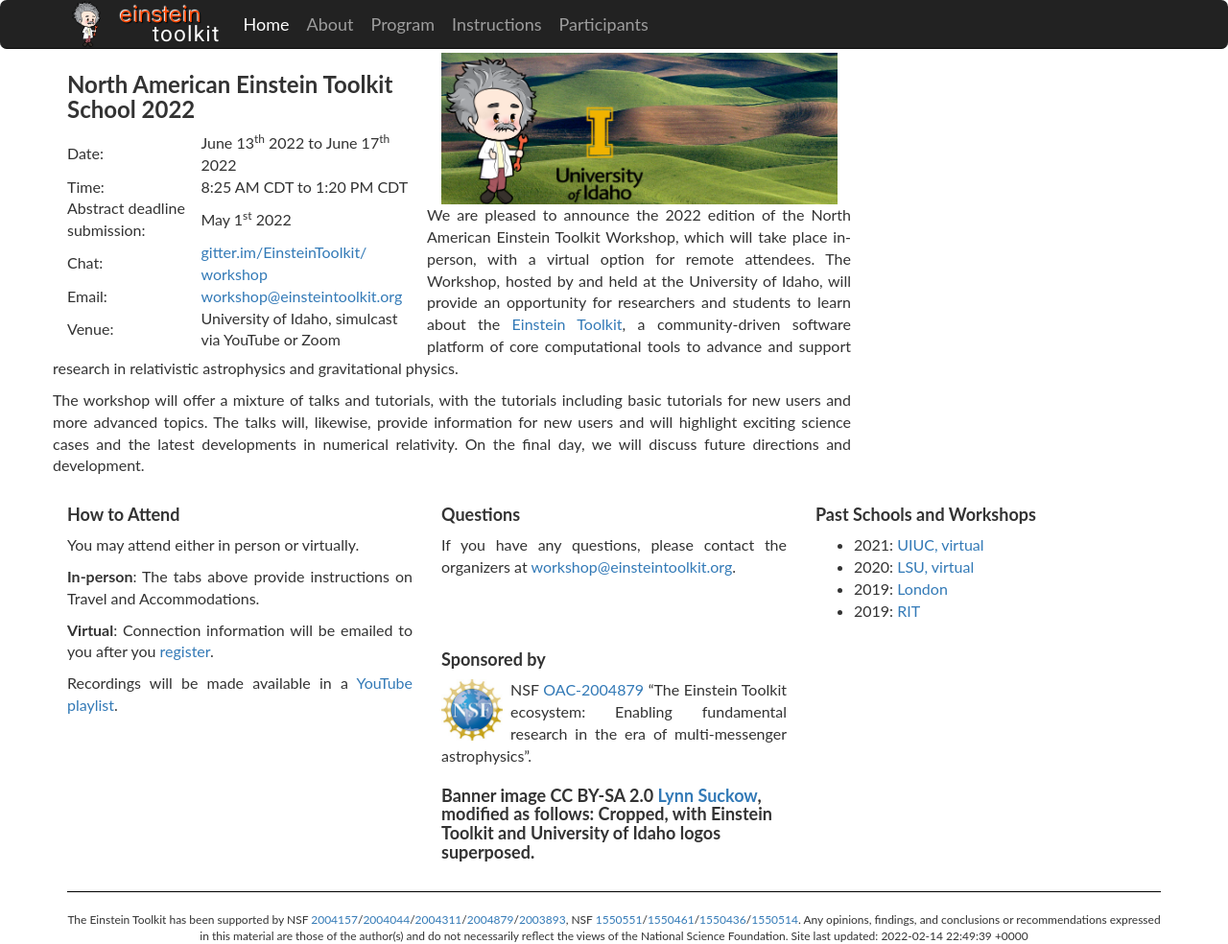
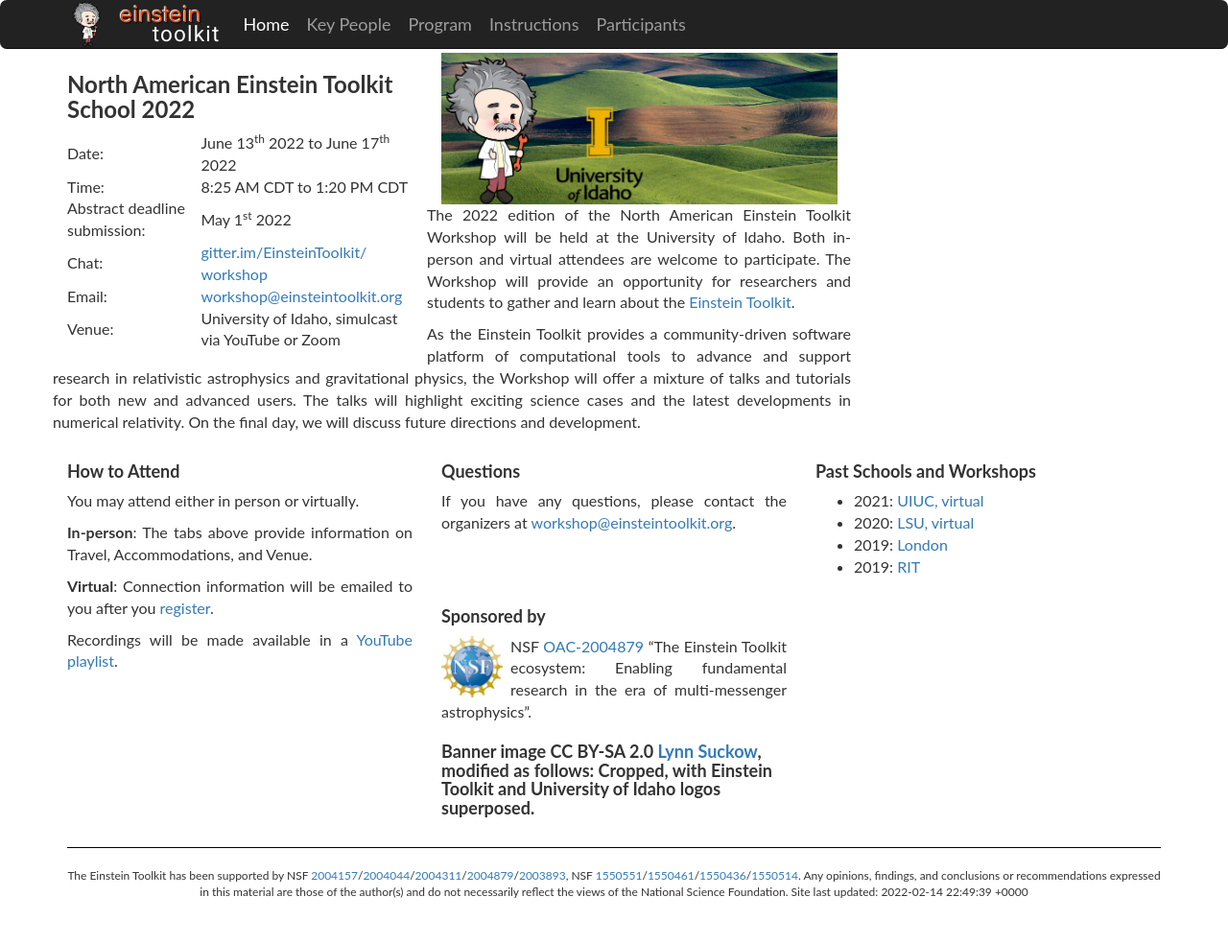
Before and after one commit to EinsteinToolkit/et2022uidaho, a Jekyll site: the page built from index.md, in a window 1280 px wide and 984 px high. Shown: the whole window at 96% size. Built offline with Jekyll 4.4.1, drawn with Linux system fonts in a browser that asks for light colours.

Commit message:
Improve wording

```diff
--- a/_includes/navbar.html
+++ b/_includes/navbar.html
@@ -34,7 +34,7 @@ window.onload = function () {
 
     <ul class="nav navbar-nav">
       <li ><a class="main-menu {% if page.url == '/' %}main-menu-active{% endif %}" href="{{base}}/index.html">Home</a></li>
-      <li ><a class="main-menu {% if page.url == '/about.html' %}main-menu-active{% endif %}" href="{{base}}/about.html">About</a></li>
+      <li ><a class="main-menu {% if page.url == '/key_people.html' %}main-menu-active{% endif %}" href="{{base}}/key_people.html">Key People</a></li>
       <li ><a class="main-menu {% if page.url == '/program.html' %}main-menu-active{% endif %}" href="{{base}}/program.html">Program</a></li>
       <li ><a class="main-menu {% if page.url == '/instructions.html' %}main-menu-active{% endif %}" href="{{base}}/instructions.html">Instructions</a></li>
       <li ><a class="main-menu {% if page.url == '/participants.html' %}main-menu-active{% endif %}" href="{{base}}/participants.html">Participants</a></li>
--- a/index.md
+++ b/index.md
@@ -24,19 +24,17 @@ Venue:&nbsp;  | University of Idaho, simulcast via YouTube or Zoom
 </div>
 
 <div markdown="1">
-We are pleased to announce the 2022 edition of the North American
-Einstein Toolkit Workshop, which will take place in-person, with a
-virtual option for remote attendees. The Workshop, hosted by and held at the University of
-Idaho, will provide an opportunity for researchers and students to
-learn about the [Einstein Toolkit](https://einsteintoolkit.org/), a
-community-driven software platform of core computational tools to advance
-and support research in relativistic astrophysics and gravitational
-physics.
+The 2022 edition of the North American Einstein Toolkit Workshop will be held
+at the University of Idaho. Both in-person and virtual attendees are welcome to
+participate. The Workshop
+will provide an opportunity for researchers and students to gather and
+learn about the [Einstein Toolkit](https://einsteintoolkit.org/).
 
-The workshop will offer a mixture of talks and tutorials, with the
-tutorials including basic tutorials for new users and more advanced
-topics. The talks will, likewise, provide information for new users and
-will highlight exciting science cases and the latest developments in
+As the Einstein
+Toolkit provides a community-driven software platform of computational tools to
+advance and support research in relativistic astrophysics and gravitational
+physics, the Workshop will offer a mixture of talks and tutorials for both
+new and advanced users. The talks will highlight exciting science cases and the latest developments in
 numerical relativity. On the final day, we will discuss future directions
 and development.
 </div>
@@ -46,7 +44,7 @@ and development.
 
 You may attend either in person or virtually.
 
-**In-person**: The tabs above provide instructions on Travel and Accommodations.
+**In-person**: The tabs above provide information on Travel, Accommodations, and Venue.
 
 **Virtual**: Connection information will be emailed to you after you [register](register.html).
 
```
Also changed, not shown: key_people.md (renamed from about.md).
